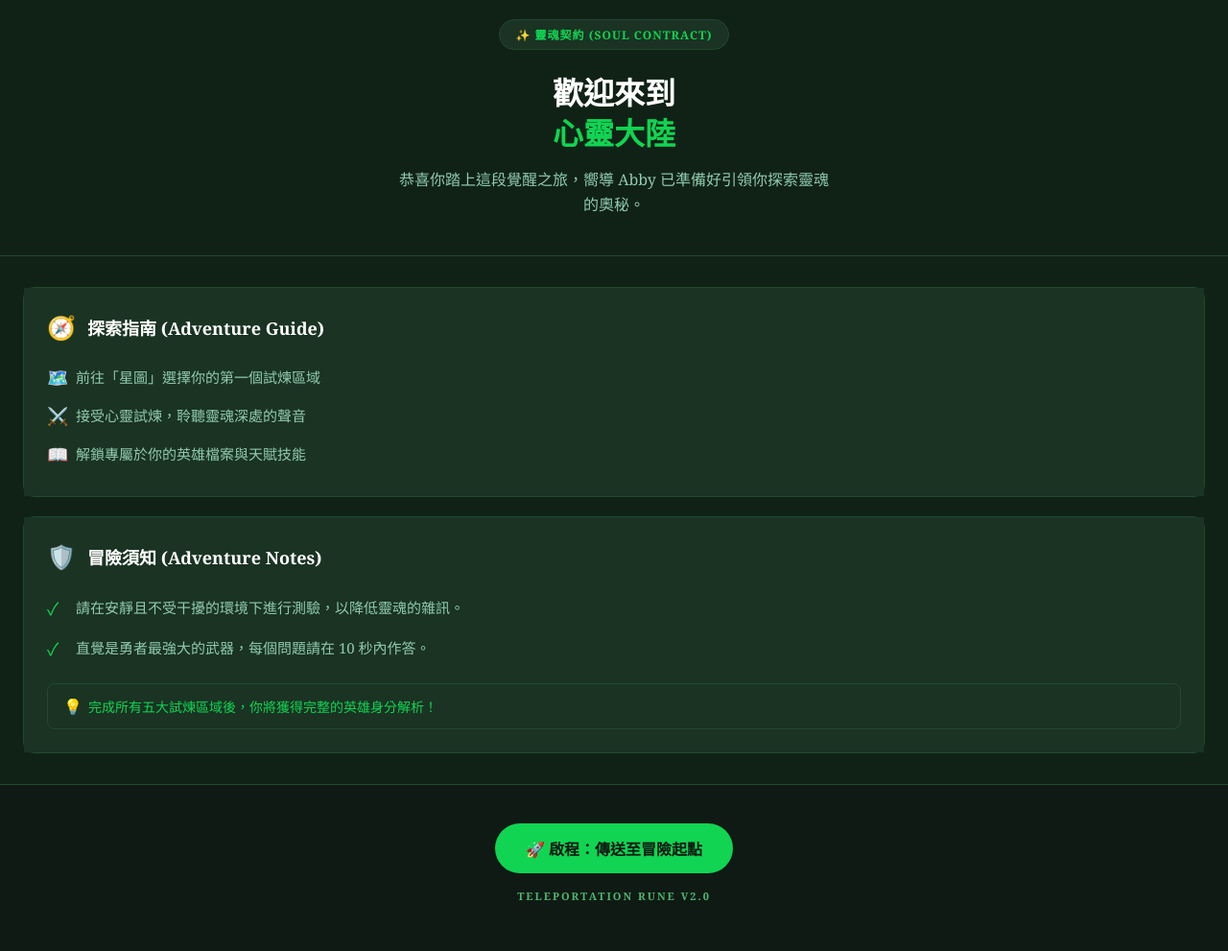
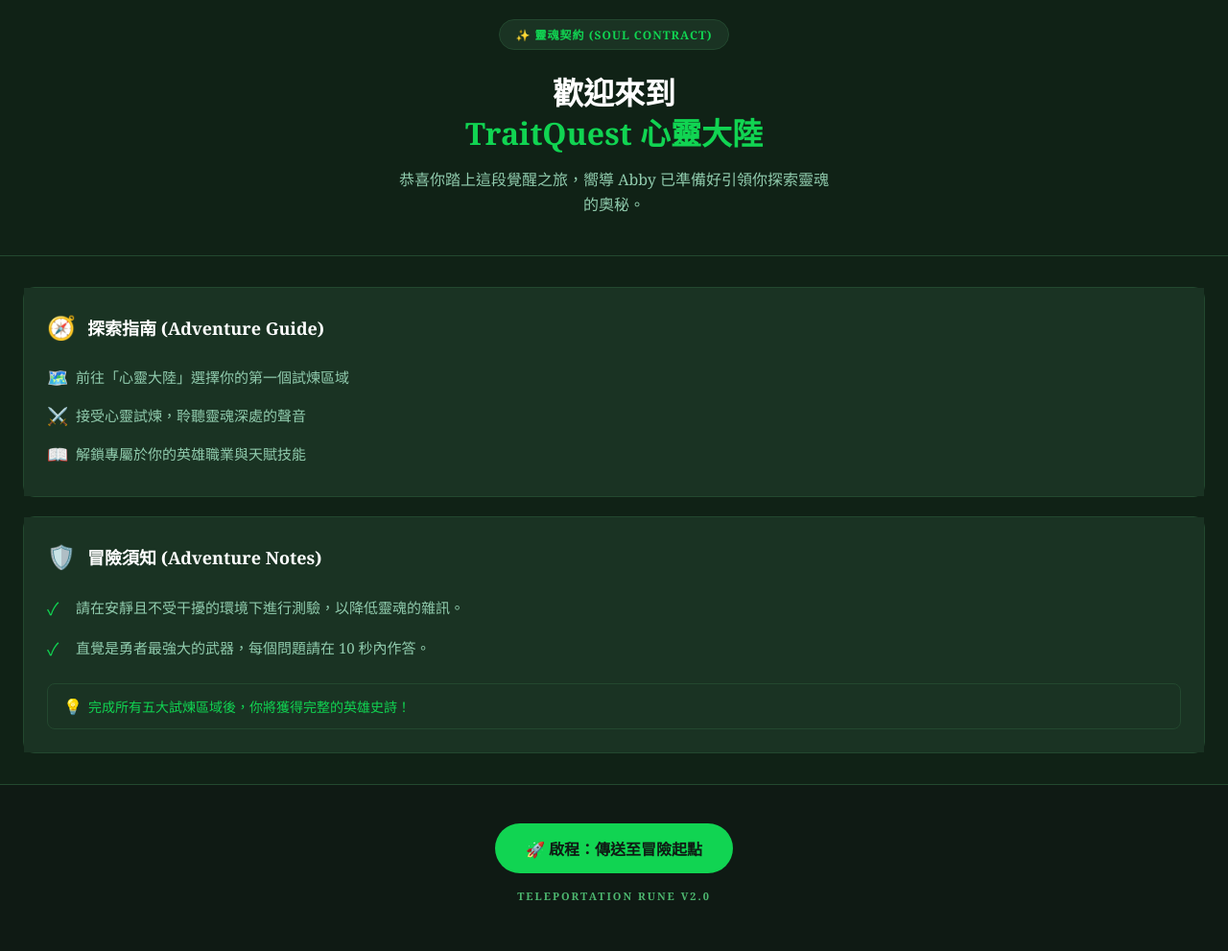
Before and after one commit to sacahan/TraitQuest, a Python web app: template backend/app/templates/welcome_email.html in a window 1280 px wide. Shown: the part 154-1145 px from the top of the page at 96% size. Run offline with Jinja, Linux system fonts and the light colour scheme; the template is opened without the code that fills it, so the values that code supplies are empty.

Commit message:
content: refine welcome email copy and layout

```diff
--- a/backend/app/templates/welcome_email.html
+++ b/backend/app/templates/welcome_email.html
@@ -2,6 +2,7 @@
     PUBLIC "-//W3C//DTD XHTML 1.0 Transitional//EN" "http://www.w3.org/TR/xhtml1/DTD/xhtml1-transitional.dtd">
 <html xmlns="http://www.w3.org/1999/xhtml" xmlns:v="urn:schemas-microsoft-com:vml"
     xmlns:o="urn:schemas-microsoft-com:office:office" lang="zh-TW">
+
 <head>
     <meta charset="utf-8" />
     <meta http-equiv="X-UA-Compatible" content="IE=edge" />
@@ -37,30 +38,37 @@
             -webkit-text-size-adjust: 100%;
             -ms-text-size-adjust: 100%;
         }
-        table, td {
+
+        table,
+        td {
             mso-table-lspace: 0pt;
             mso-table-rspace: 0pt;
         }
+
         img {
             -ms-interpolation-mode: bicubic;
             border: 0;
             outline: none;
             text-decoration: none;
         }
+
         body {
             margin: 0 !important;
             padding: 0 !important;
             width: 100% !important;
         }
+
         /* 連結顏色 */
         a {
             color: #11D452;
         }
+
         /* 響應式 - 部分客戶端支援 */
         @media only screen and (max-width: 600px) {
             .mobile-full-width {
                 width: 100% !important;
             }
+
             .mobile-padding {
                 padding-left: 16px !important;
                 padding-right: 16px !important;
@@ -68,6 +76,7 @@
         }
     </style>
 </head>
+
 <body bgcolor="#0f1a14"
     style="margin: 0; padding: 0; background-color: #0f1a14; font-family: 'Georgia', 'Times New Roman', serif;">
     <!-- 外層容器 -->
@@ -108,7 +117,7 @@
                                 <h1
                                     style="color: #ffffff; font-size: 32px; font-weight: bold; margin: 24px 0 8px 0; line-height: 1.3; font-family: 'Georgia', 'Times New Roman', serif;">
                                     歡迎來到<br />
-                                    <span style="color: #11D452;">心靈大陸</span>
+                                    <span style="color: #11D452;">TraitQuest 心靈大陸</span>
                                     </h1>
                                     <!-- 引言 -->
                                 <p style="color: #90cbad; font-size: 16px; line-height: 1.6; margin: 16px 0 0 0; max-width: 450px;">
@@ -138,8 +147,7 @@
                                                 <tr>
                                                     <td style="padding-bottom: 16px;">
                                                         <span style="color: #11D452; font-size: 24px; vertical-align: middle;">🧭</span>
-                                                                    <span
-                                                                        style="color: #ffffff; font-size: 18px; font-weight: bold; vertical-align: middle; padding-left: 8px;">探索指南
+                                                        <span style="color: #ffffff; font-size: 18px; font-weight: bold; vertical-align: middle; padding-left: 8px;">探索指南
                                                             (Adventure Guide)</span>
                                                         </td>
                                                         </tr>
@@ -154,7 +162,7 @@
                                                                     <span style="color: #11D452; font-size: 18px;">🗺️</span>
                                                                 </td>
                                                                 <td style="color: #90cbad; font-size: 15px; line-height: 1.5;">
-                                                                                前往「星圖」選擇你的第一個試煉區域
+                                                                    前往「心靈大陸」選擇你的第一個試煉區域
                                                                     </td>
                                                                     </tr>
                                                                     </table>
@@ -182,7 +190,7 @@
                                                                                     <span style="color: #11D452; font-size: 18px;">📖</span>
                                                                                 </td>
                                                                                 <td style="color: #90cbad; font-size: 15px; line-height: 1.5;">
-                                                                                解鎖專屬於你的英雄檔案與天賦技能
+                                                                    解鎖專屬於你的英雄職業與天賦技能
                                                                     </td>
                                                                     </tr>
                                                                     </table>
@@ -202,8 +210,7 @@
                                                                                 <tr>
                                                                                     <td style="padding-bottom: 16px;">
                                                                                         <span style="color: #11D452; font-size: 24px; vertical-align: middle;">🛡️</span>
-                                                                    <span
-                                                                        style="color: #ffffff; font-size: 18px; font-weight: bold; vertical-align: middle; padding-left: 8px;">冒險須知
+                                                        <span style="color: #ffffff; font-size: 18px; font-weight: bold; vertical-align: middle; padding-left: 8px;">冒險須知
                                                             (Adventure Notes)</span>
                                                         </td>
                                                         </tr>
@@ -249,7 +256,7 @@
                                                                     <span style="color: #11D452; font-size: 16px;">💡</span>
                                                                 </td>
                                                                 <td style="color: #11D452; font-size: 14px; line-height: 1.5;">
-                                                                    完成所有五大試煉區域後，你將獲得完整的英雄身分解析！
+                                                                    完成所有五大試煉區域後，你將獲得完整的英雄史詩！
                                                                 </td>
                                                             </tr>
                                                         </table>
@@ -302,8 +309,7 @@
                                         <tr>
                                             <td align="center" style="padding: 24px;">
                                                 <p style="color: #5a8a70; font-size: 13px; margin: 0; font-family: 'Georgia', 'Times New Roman', serif;">
-                                                        TraitQuest © 2026 · <a href="mailto:admin@brianhan.cc"
-                                                            style="color: #11D452; text-decoration: none;">聯繫我們</a>
+                                    TraitQuest © 2026 · <a href="mailto:admin@brianhan.cc" style="color: #11D452; text-decoration: none;">聯繫我們</a>
                                     </p>
                                     </td>
                                     </tr>
@@ -314,4 +320,5 @@
                                     </tr>
                                     </table>
 </body>
+
 </html>
```
Lines whose indentation alone changed are shown as unchanged.
